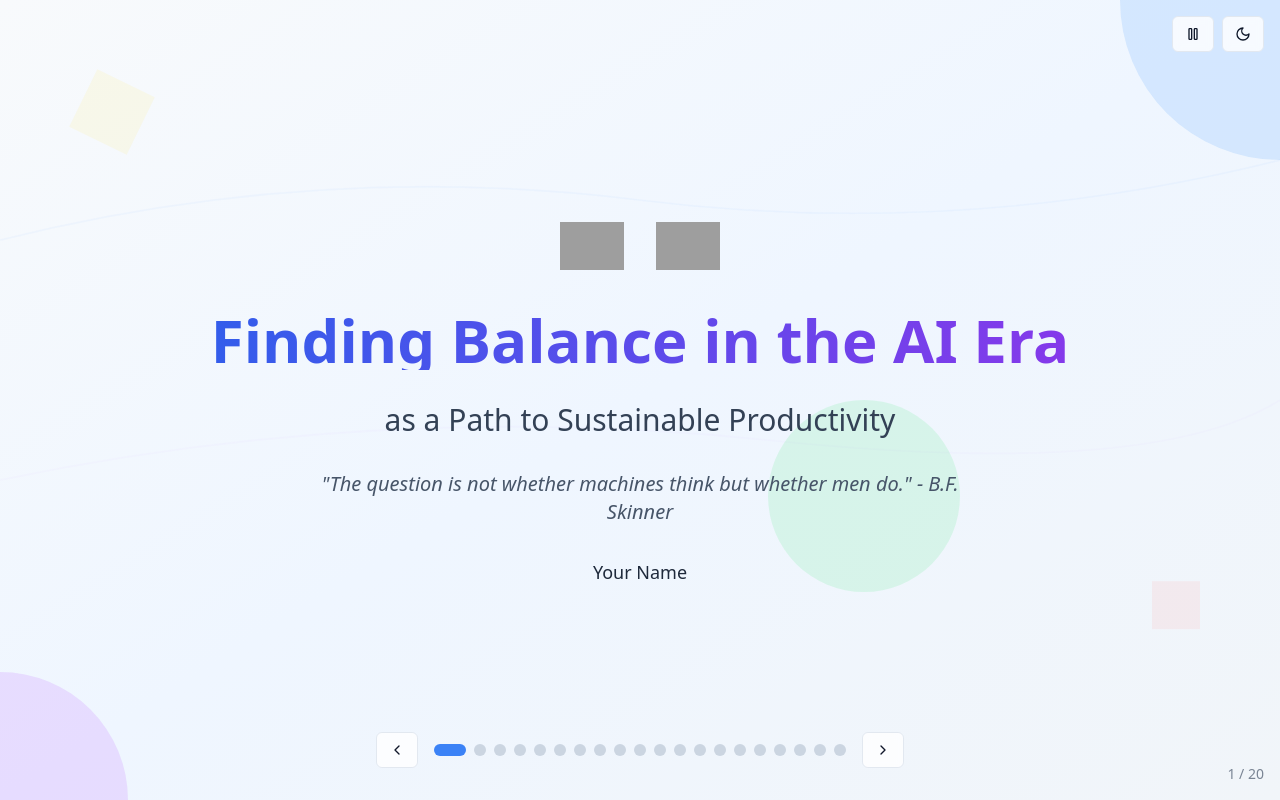
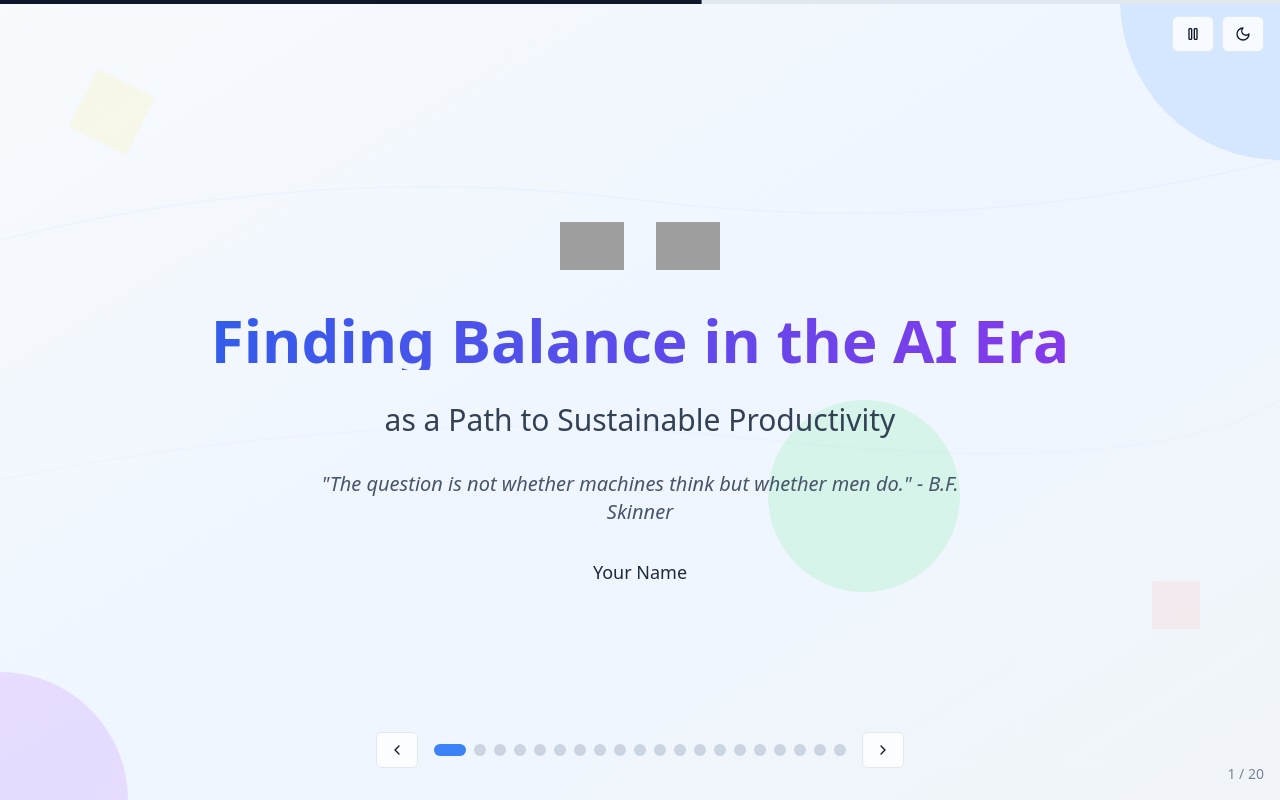
Before and after one commit to hidayatabisena/ai-balance-slideshow, a React (Vite) app: page / in a window 1280 px wide. Both pictures are taken after a click on the button 1193 px from the left and 34 px from the top of the page. Built offline with nearby package versions, Linux system fonts and the light colour scheme; grey boxes are pictures that could not be loaded.

Commit message:
Add progress bar for auto-play
Adds a progress bar animation at the top to indicate auto-play timer.

```diff
--- a/src/components/Presentation.tsx
+++ b/src/components/Presentation.tsx
@@ -1,11 +1,13 @@
 import React, { useState, useEffect } from 'react';
 import { ChevronLeft, ChevronRight, Moon, Sun, Play, Pause } from 'lucide-react';
 import { Button } from '@/components/ui/button';
+import { Progress } from '@/components/ui/progress';
 
 const Presentation = () => {
   const [currentSlide, setCurrentSlide] = useState(0);
   const [darkMode, setDarkMode] = useState(false);
   const [autoPlay, setAutoPlay] = useState(false);
+  const [progress, setProgress] = useState(0);
 
   const slides = [
     // Slide 1: Title
@@ -184,13 +186,36 @@ const Presentation = () => {
 
   useEffect(() => {
     let interval: NodeJS.Timeout | null = null;
+    let progressInterval: NodeJS.Timeout | null = null;
+
     if (autoPlay) {
+      const duration = 5000; // 5 seconds
+      let elapsed = 0;
+
+      // Progress bar animation
+      progressInterval = setInterval(() => {
+        elapsed += 50;
+        const currentProgress = (elapsed / duration) * 100;
+        setProgress(currentProgress);
+
+        if (elapsed >= duration) {
+          elapsed = 0;
+          setProgress(0);
+        }
+      }, 50);
+
+      // Slide transition
       interval = setInterval(() => {
         setCurrentSlide((prev) => (prev + 1) % slides.length);
-      }, 5000); // Changed to 5 seconds for better pacing
+        setProgress(0);
+      }, duration);
+    } else {
+      setProgress(0);
     }
+
     return () => {
       if (interval) clearInterval(interval);
+      if (progressInterval) clearInterval(progressInterval);
     };
   }, [autoPlay, slides.length]);
 
@@ -218,6 +243,18 @@ const Presentation = () => {
         ? 'bg-gradient-to-br from-slate-900 via-slate-800 to-slate-900 text-white'
         : 'bg-gradient-to-br from-slate-50 via-blue-50 to-slate-100 text-slate-900'
     }`}>
+      {/* Progress Bar */}
+      {autoPlay && (
+        <div className="fixed top-0 left-0 right-0 z-50">
+          <Progress
+            value={progress}
+            className={`h-1 rounded-none ${
+              darkMode ? 'bg-slate-800' : 'bg-slate-200'
+            }`}
+          />
+        </div>
+      )}
+
       {/* Dynamic Background Elements */}
       <div className="absolute inset-0 overflow-hidden pointer-events-none">
         {/* Animated Blobs */}
```
